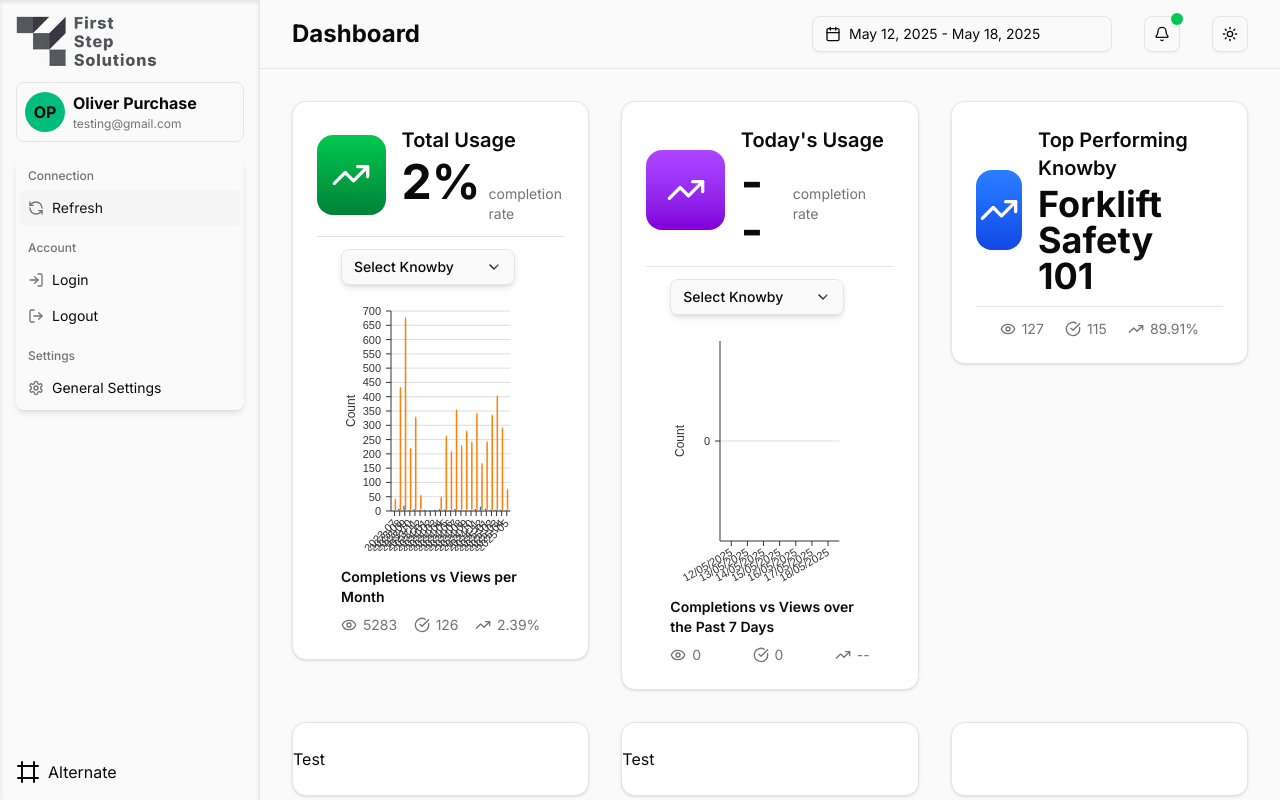
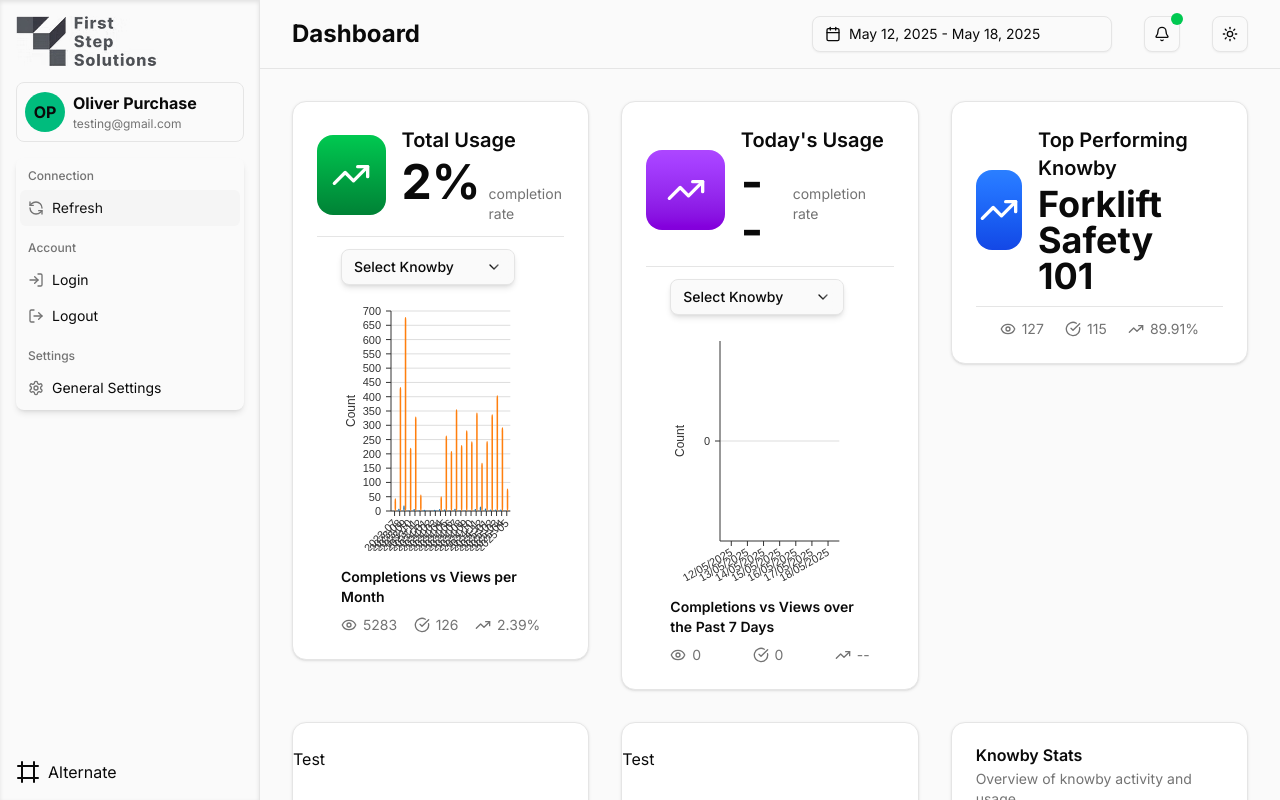
Before and after one commit to GladWrap85/NextJS-Knowby-Dashboard, a Next.js app: page /team in a window 1280 px wide. Built offline with nearby package versions, Linux system fonts and the light colour scheme.

Commit message:
Updated Knowby stats into team folder.

```diff
--- a/app/team/page.tsx
+++ b/app/team/page.tsx
@@ -13,6 +13,8 @@ import LineWithDropdown from "@/components/Cards/Linev2"
 import { CheckCircle, Eye, Settings, TrendingUp } from "lucide-react";
 import { Tooltip, TooltipContent, TooltipProvider, TooltipTrigger } from "@/components/ui/tooltip"
 import { useDateRange } from "@/lib/DateRangeContext"; // Import the custom hook
+import KnowbyStats from "@/components/Cards/KnowbyStats"
+
 
 export default function TeamSettings() {
   const { dateRange } = useDateRange(); // Get the dateRange from the context
@@ -83,8 +85,17 @@ export default function TeamSettings() {
 
             <Card>Test</Card>
             <Card>Test</Card>
-            <Card></Card>
-          </div>
+
+            <Card>
+              <CardHeader>
+                <CardTitle>Knowby Stats</CardTitle>
+                <CardDescription>Overview of knowby activity and usage.</CardDescription>
+              </CardHeader>
+              <CardContent>
+                <KnowbyStats />
+              </CardContent>
+            </Card>
+        </div>
         </div>
       </div>
       <div className="grid grid-cols-1 md:grid-cols-2 gap-[32px] lg:h-[300px] mb-[32px]">
```
Also changed, not shown: app/page.tsx (+4 -4 lines).
